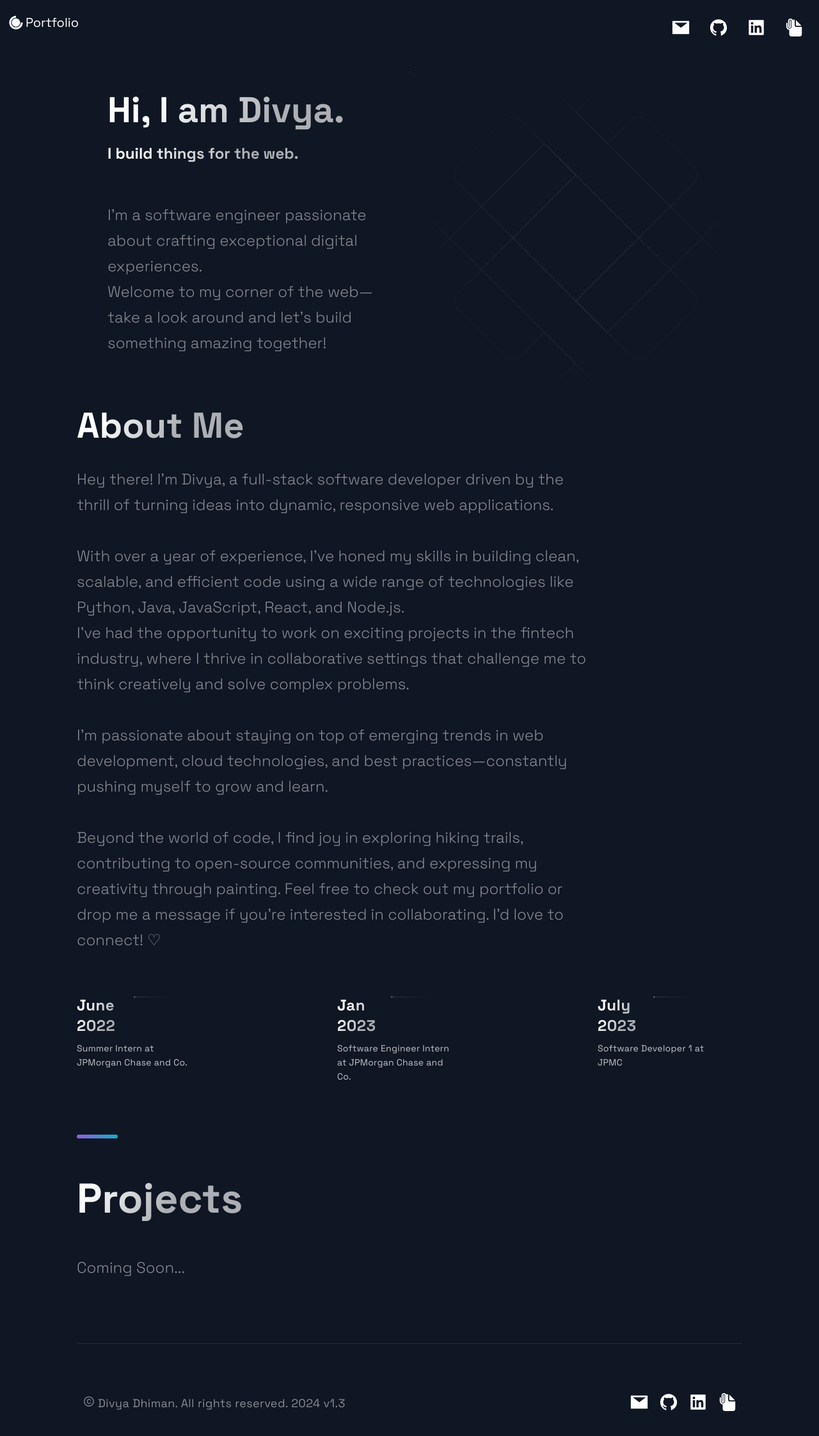
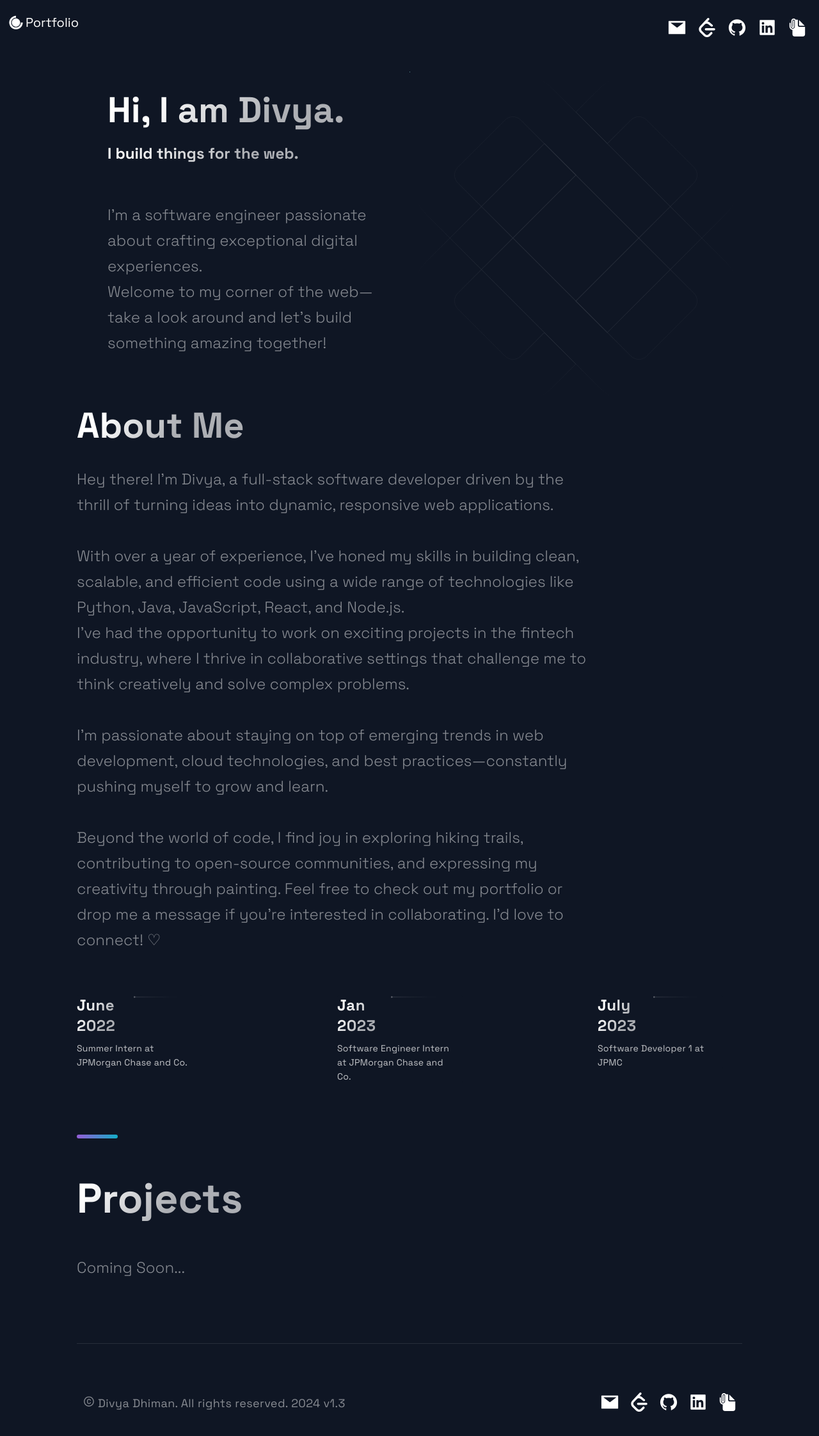
Before and after one commit to divyadhimaan/Portfolio-Website-V1, a Next.js app: page / in a window 1280 px wide. Shown: the top 2244 px of the page at 64% size. Built offline with nearby package versions, Linux system fonts and the light colour scheme.

Commit message:
Added leetcode in the socials

```diff
--- a/src/components/Footer/Footer.js
+++ b/src/components/Footer/Footer.js
@@ -5,6 +5,7 @@ import {
   AiFillLinkedin,
   AiFillMail,
 } from "react-icons/ai";
+import { SiLeetcode } from "react-icons/si";
 import { IoDocumentAttach } from "react-icons/io5";
 
 import { SocialIcons } from "../Header/HeaderStyles";
@@ -55,6 +56,9 @@ const Footer = () => {
           >
             <AiFillMail size="3rem" />
           </SocialIcons>
+          <SocialIcons href="https://leetcode.com/u/divyadhimaan/" target="_blank" rel="noopener noreferrer">
+            <SiLeetcode size="3rem" />
+          </SocialIcons>
           <SocialIcons href="https://github.com/divyadhimaan">
             <AiFillGithub size="3rem" />
           </SocialIcons>
--- a/src/components/Header/Header.js
+++ b/src/components/Header/Header.js
@@ -1,6 +1,7 @@
 import Link from "next/link";
 import React from "react";
 import { AiFillGithub, AiFillLinkedin, AiFillMail } from "react-icons/ai";
+import { SiLeetcode } from "react-icons/si";
 import { IoDocumentAttach } from "react-icons/io5";
 
 import { DiCssdeck } from "react-icons/di";
@@ -56,6 +57,9 @@ const Header = () => (
       >
         <AiFillMail size="3rem" />
       </SocialIcons>
+      <SocialIcons href="https://leetcode.com/u/divyadhimaan/" target="_blank" rel="noopener noreferrer">
+        <SiLeetcode size="3rem" />
+      </SocialIcons>
       <SocialIcons href="https://github.com/divyadhimaan" target="_blank" rel="noopener noreferrer">
         <AiFillGithub size="3rem" />
       </SocialIcons>
```
Also changed, not shown: 1 other file (tests, documents, lock files or other folders).
